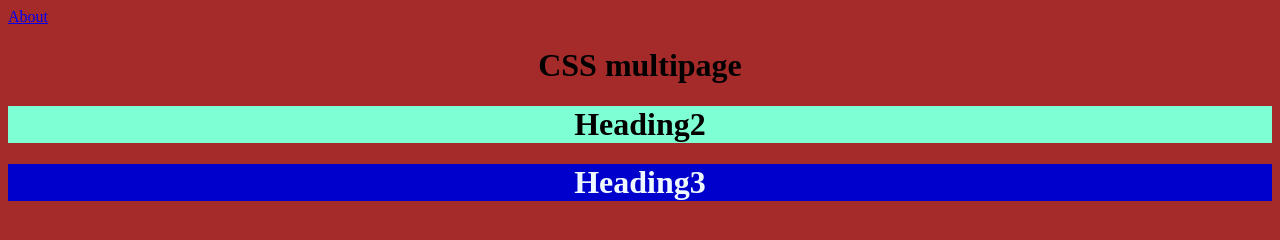
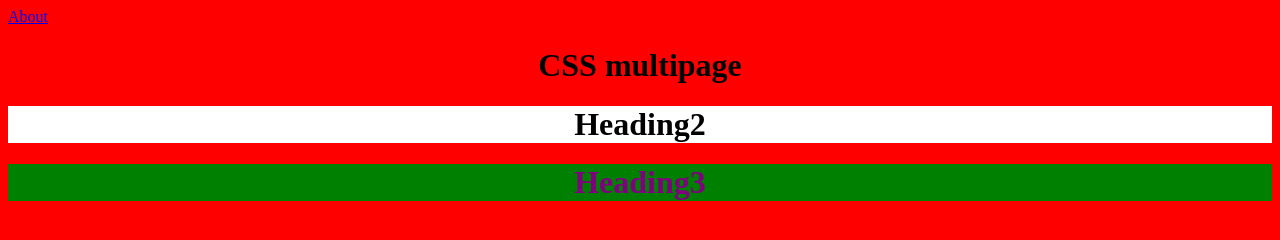
Before and after one commit to levickaka/classwork4, a plain HTML site: page index.html in a window 1280 px wide. Drawn offline with Linux system fonts and the light colour scheme.

Commit message:
Update style.css

```diff
--- a/style.css
+++ b/style.css
@@ -1,5 +1,5 @@
 body {
-    background-color: brown;
+    background-color: red;
 }
 
 h1 {
@@ -7,10 +7,10 @@ h1 {
 }
 
 .head1 {
-    background-color: aquamarine;
+    background-color: white;
 }
 
 #head2 {
-    background-color: mediumblue;
-    color: aliceblue;
+    background-color: green;
+    color: purple;
 }
```
